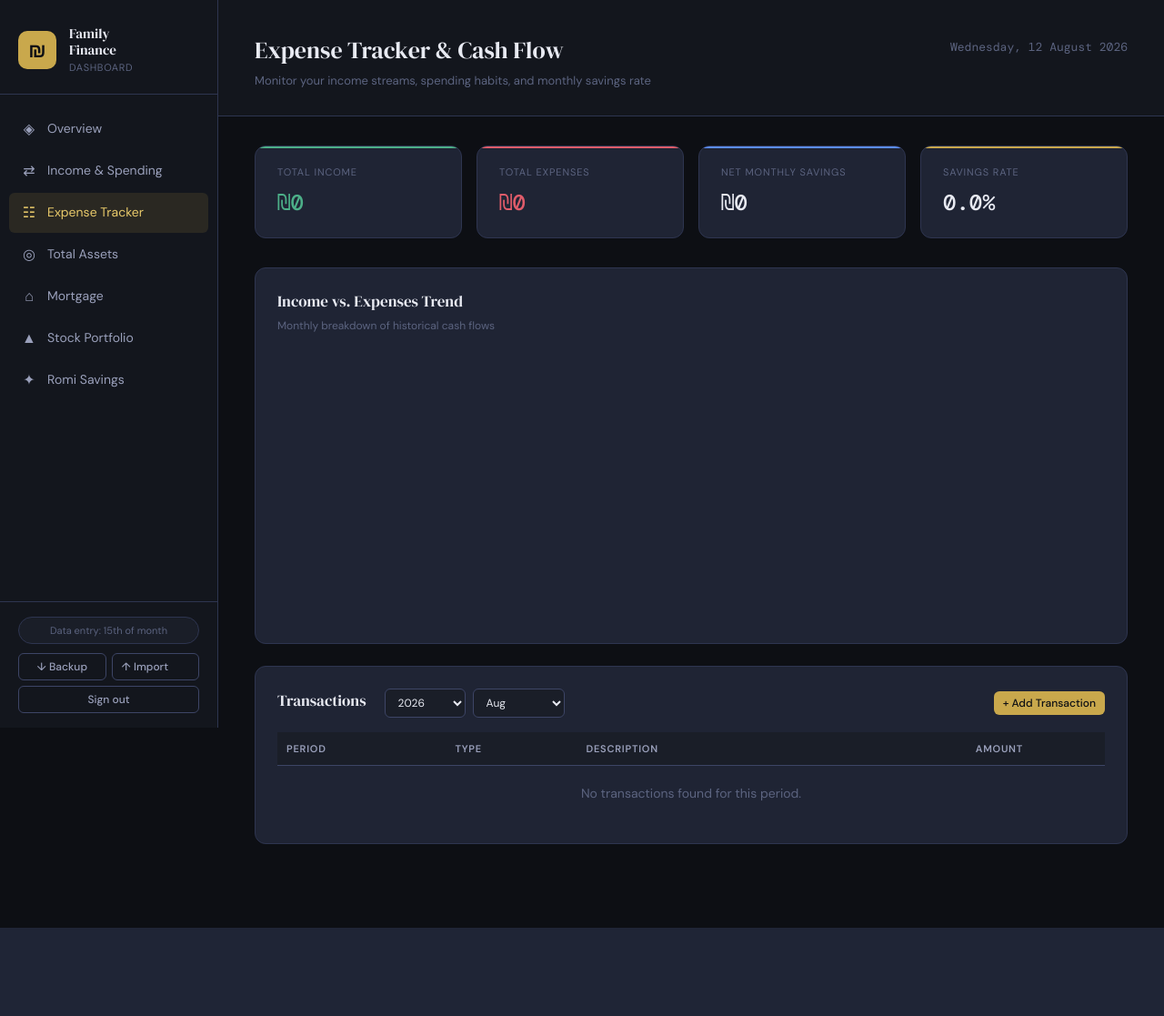
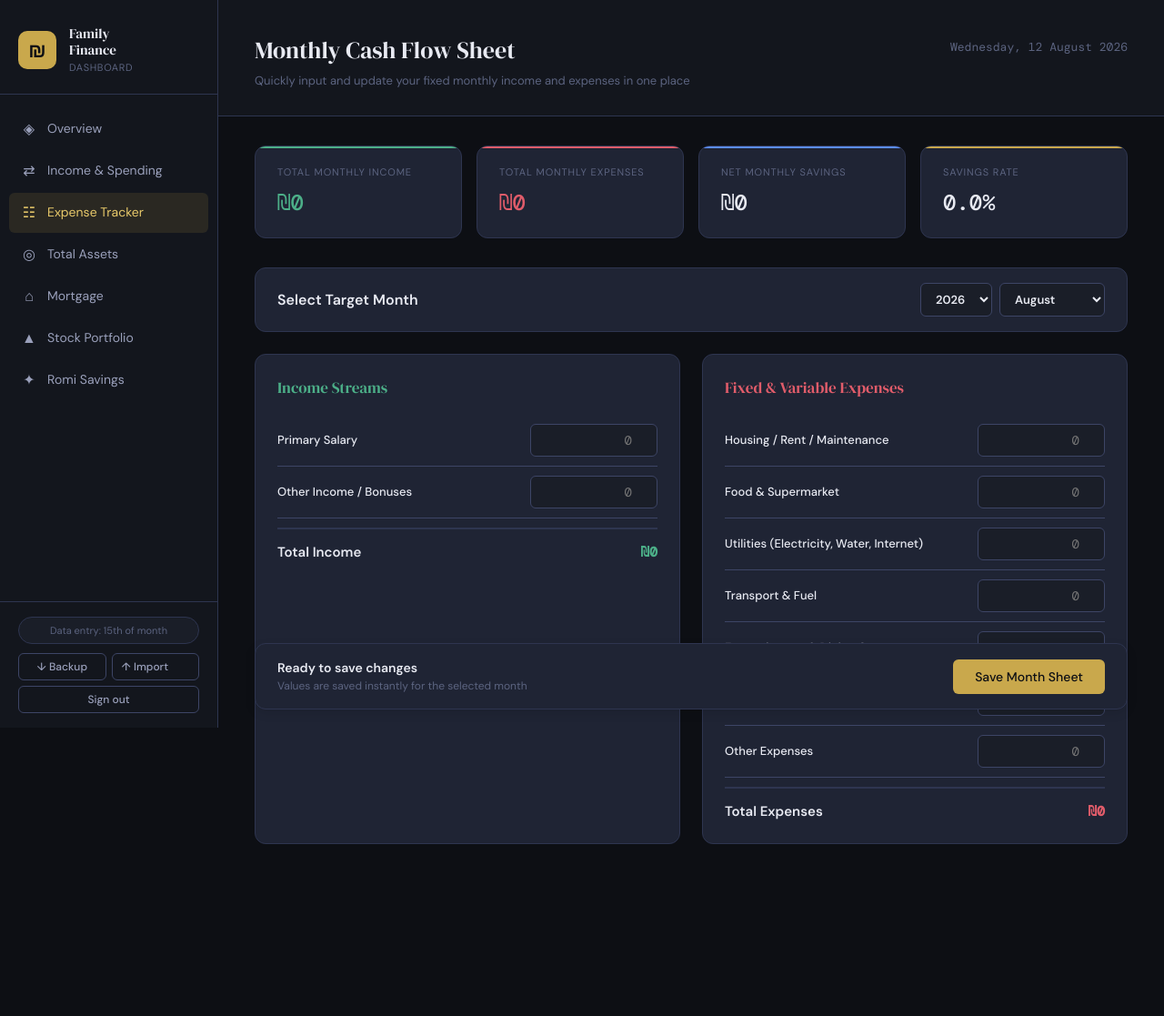
Before and after one commit to avivmesh-cpu/Family-Finance, a Flask app: page /expense-tracker in a window 1280 px wide. Shown: the whole page at 91% size. Before the commit the page ends 1020 px from the top, so only its background shows below. Run offline with Flask 3, Linux system fonts and the light colour scheme; data that the repository does not hold is empty; a map, chart or similar area stays blank.

Commit message:
Update expense_tracker.html

```diff
--- a/templates/expense_tracker.html
+++ b/templates/expense_tracker.html
@@ -1,24 +1,23 @@
 {% extends "base.html" %}
-{% block title %}Expense Tracker & Cash Flow{% endblock %}
-{% block page_title %}Expense Tracker & Cash Flow{% endblock %}
-{% block page_subtitle %}Monitor your income streams, spending habits, and monthly savings rate{% endblock %}
+{% block title %}Monthly Cash Flow Sheet{% endblock %}
+{% block page_title %}Monthly Cash Flow Sheet{% endblock %}
+{% block page_subtitle %}Quickly input and update your fixed monthly income and expenses in one place{% endblock %}
 
 {% block content %}
 <style>
-  .tx-table { width: 100%; border-collapse: collapse; font-family: 'DM Sans', sans-serif; font-size: 13px; color: var(--text); }
-  .tx-table th { background: var(--bg3); border-bottom: 1px solid var(--border2); text-align: left; padding: 10px; font-weight: 600; color: var(--text2); }
-  .tx-table th:nth-child(4), .tx-table th:nth-child(5) { text-align: right; }
-  .tx-table td { padding: 10px; border-bottom: 1px solid var(--border2); text-align: left; }
-  .tx-table td:nth-child(4), .tx-table td:nth-child(5) { text-align: right; font-family: 'DM Mono', monospace; }
+  .sheet-grid { display: grid; grid-template-columns: 1fr 1fr; gap: 24px; margin-bottom: 24px; }
+  @media (max-width: 1024px) { .sheet-grid { grid-template-columns: 1fr; } }
 
-  .table-wrap { overflow-x: auto; max-height: 400px; overflow-y: auto; }
+  .category-row { display: flex; justify-content: space-between; align-items: center; padding: 10px 0; border-bottom: 1px solid var(--border2); }
+  .category-label { font-weight: 500; font-size: 13px; color: var(--text); }
+  .category-input { width: 140px; padding: 8px 12px; background: var(--bg3); border: 1px solid var(--border2); border-radius: var(--radius-sm); color: var(--text); font-family: 'DM Mono', monospace; text-align: right; font-size: 14px; }
+  .category-input:focus { border-color: var(--accent); outline: none; }
 
-  .badge-income { background: rgba(76,175,136,0.15); color: var(--green); padding: 2px 8px; border-radius: 4px; font-size: 11px; font-weight: 700; text-transform: uppercase; }
-  .badge-expense { background: rgba(224,92,106,0.15); color: var(--red); padding: 2px 8px; border-radius: 4px; font-size: 11px; font-weight: 700; text-transform: uppercase; }
+  .toolbar { display: flex; justify-content: space-between; margin-bottom: 20px; align-items: center; flex-wrap: wrap; gap: 12px; }
+  .filter-bar { display: flex; gap: 8px; align-items: center; }
+  .filter-bar select { padding: 8px 12px; background: var(--bg3); border: 1px solid var(--border2); border-radius: var(--radius-sm); color: var(--text); font-family: 'DM Sans', sans-serif; font-size: 13px; font-weight: 600; }
 
-  .toolbar { display: flex; justify-content: space-between; margin-bottom: 16px; align-items: center; flex-wrap: wrap; gap: 8px; }
-  .filter-bar { display: flex; gap: 8px; align-items: center; }
-  .filter-bar select { padding: 6px 10px; background: var(--bg3); border: 1px solid var(--border2); border-radius: var(--radius-sm); color: var(--text); font-family: 'DM Sans', sans-serif; font-size: 12px; }
+  .section-total { display: flex; justify-content: space-between; align-items: center; padding-top: 14px; margin-top: 10px; font-weight: 700; font-size: 15px; border-top: 2px solid var(--border); }
 
   .skeleton {
     background: linear-gradient(90deg, var(--bg3) 25%, var(--border2) 50%, var(--bg3) 75%);
@@ -33,232 +32,204 @@
     100% { background-position: -200% 0; }
   }
 
-  .modal-overlay { position: fixed; top: 0; left: 0; width: 100%; height: 100%; background: rgba(0,0,0,0.6); display: none; align-items: center; justify-content: center; z-index: 1000; }
-  .modal-card { background: var(--surface); border: 1px solid var(--border); border-radius: var(--radius); padding: 24px; width: 400px; box-shadow: 0 10px 30px rgba(0,0,0,0.3); }
-  .modal-header { font-size: 18px; font-weight: 600; margin-bottom: 16px; display: flex; justify-content: space-between; align-items: center; }
-  .form-group-custom { margin-bottom: 12px; }
-  .form-group-custom label { display: block; font-size: 12px; color: var(--text3); margin-bottom: 4px; }
-  .form-group-custom input, .form-group-custom select { width: 100%; padding: 8px 12px; background: var(--bg3); border: 1px solid var(--border2); border-radius: var(--radius-sm); color: var(--text); font-family: 'DM Mono', monospace; }
+  .save-bar { background: var(--surface); border: 1px solid var(--border); border-radius: var(--radius); padding: 16px 24px; display: flex; justify-content: space-between; align-items: center; box-shadow: 0 4px 12px rgba(0,0,0,0.1); position: sticky; bottom: 20px; z-index: 10; }
 </style>
 
 <div class="page-body">
 
   <!-- KPIs -->
   <div class="kpi-grid" id="cashflow-kpis">
-    <div class="kpi-card green"><div class="kpi-label">Total Income</div><div class="kpi-value green skeleton" id="kpi-income">Loading...</div></div>
-    <div class="kpi-card red"><div class="kpi-label">Total Expenses</div><div class="kpi-value red skeleton" id="kpi-expenses">Loading...</div></div>
-    <div class="kpi-card blue"><div class="kpi-label">Net Monthly Savings</div><div class="kpi-value blue skeleton" id="kpi-savings">Loading...</div></div>
-    <div class="kpi-card"><div class="kpi-label">Savings Rate</div><div class="kpi-value skeleton" id="kpi-rate">Loading...</div></div>
+    <div class="kpi-card green"><div class="kpi-label">Total Monthly Income</div><div class="kpi-value green skeleton" id="kpi-income">₪0</div></div>
+    <div class="kpi-card red"><div class="kpi-label">Total Monthly Expenses</div><div class="kpi-value red skeleton" id="kpi-expenses">₪0</div></div>
+    <div class="kpi-card blue"><div class="kpi-label">Net Monthly Savings</div><div class="kpi-value blue skeleton" id="kpi-savings">₪0</div></div>
+    <div class="kpi-card"><div class="kpi-label">Savings Rate</div><div class="kpi-value skeleton" id="kpi-rate">0%</div></div>
   </div>
 
-  <!-- Cash Flow Trend Chart -->
-  <div class="card mb-24">
-    <div class="toolbar">
-      <div>
-        <div class="card-title">Income vs. Expenses Trend</div>
-        <div class="card-subtitle">Monthly breakdown of historical cash flows</div>
-      </div>
-    </div>
-    <div style="height: 300px; position: relative;">
-      <canvas id="cashflow-chart"></canvas>
+  <!-- Month & Year Selector Toolbar -->
+  <div class="toolbar card" style="padding: 16px 24px; margin-bottom: 24px;">
+    <div style="font-weight: 600; font-size: 16px;">Select Target Month</div>
+    <div class="filter-bar">
+      <select id="sheet-year" onchange="loadMonthData()">
+        <!-- Populated via JS -->
+      </select>
+      <select id="sheet-month" onchange="loadMonthData()">
+        <option value="1">January</option>
+        <option value="2">February</option>
+        <option value="3">March</option>
+        <option value="4">April</option>
+        <option value="5">May</option>
+        <option value="6">June</option>
+        <option value="7">July</option>
+        <option value="8">August</option>
+        <option value="9">September</option>
+        <option value="10">October</option>
+        <option value="11">November</option>
+        <option value="12">December</option>
+      </select>
     </div>
   </div>
 
-  <!-- Transactions Table Section -->
+  <!-- Sheet Grid (Income vs Expenses) -->
+  <form id="cashflow-form" onsubmit="saveMonthData(event)">
+    <div class="sheet-grid">
+
+      <!-- Income Card -->
       <div class="card">
-    <div class="toolbar">
-      <div class="filter-bar">
-        <div class="card-title" style="margin-right: 12px;">Transactions</div>
-        <select id="filter-year" onchange="loadTransactions()">
-          <option value="">All Years</option>
-        </select>
-        <select id="filter-month" onchange="loadTransactions()">
-          <option value="">All Months</option>
-          <option value="1">Jan</option><option value="2">Feb</option><option value="3">Mar</option>
-          <option value="4">Apr</option><option value="5">May</option><option value="6">Jun</option>
-          <option value="7">Jul</option><option value="8">Aug</option><option value="9">Sep</option>
-          <option value="10">Oct</option><option value="11">Nov</option><option value="12">Dec</option>
-        </select>
+        <div class="card-title mb-16" style="color: var(--green);">Income Streams</div>
+        <div id="income-categories-container">
+          <!-- Injected via JS -->
         </div>
-      <button class="btn btn-primary btn-sm" onclick="openTxModal()">+ Add Transaction</button>
+        <div class="section-total">
+          <span>Total Income</span>
+          <span id="sum-income" style="font-family: 'DM Mono', monospace; color: var(--green);">₪0</span>
+        </div>
       </div>
 
-    <div class="table-wrap">
-      <table class="tx-table">
-        <thead>
-          <tr>
-            <th>Period</th>
-            <th>Type</th>
-            <th>Description</th>
-            <th>Amount</th>
-            <th style="width: 80px;"></th>
-          </tr>
-        </thead>
-        <tbody id="tx-table-body">
-          <tr><td colspan="5"><div class="skeleton" style="height:20px; width:100%;"></div></td></tr>
-        </tbody>
-      </table>
+      <!-- Expenses Card -->
+      <div class="card">
+        <div class="card-title mb-16" style="color: var(--red);">Fixed & Variable Expenses</div>
+        <div id="expense-categories-container">
+          <!-- Injected via JS -->
+        </div>
+        <div class="section-total">
+          <span>Total Expenses</span>
+          <span id="sum-expenses" style="font-family: 'DM Mono', monospace; color: var(--red);">₪0</span>
         </div>
       </div>
 
     </div>
 
-<!-- Modal: Add Transaction -->
-<div class="modal-overlay" id="tx-modal">
-  <div class="modal-card">
-    <div class="modal-header">
-      <span>New Transaction</span>
-      <button class="btn btn-ghost btn-sm" onclick="closeTxModal()">✕</button>
+    <!-- Sticky Save Bar -->
+    <div class="save-bar">
+      <div>
+        <div style="font-weight: 600; font-size: 14px;" id="save-status-text">Ready to save changes</div>
+        <div style="font-size: 12px; color: var(--text3);">Values are saved instantly for the selected month</div>
       </div>
-    <form onsubmit="handleTxSubmit(event)">
-      <div style="display:grid; grid-template-columns: 1fr 1fr; gap: 8px;">
-        <div class="form-group-custom">
-          <label>Year</label>
-          <input type="number" id="tx-year" required />
-        </div>
-        <div class="form-group-custom">
-          <label>Month</label>
-          <input type="number" id="tx-month" min="1" max="12" required />
-        </div>
-      </div>
-      <div class="form-group-custom">
-        <label>Category / Type</label>
-        <select id="tx-type">
-          <option value="income_salary">Salary (Income)</option>
-          <option value="income_other">Other Income</option>
-          <option value="housing">Housing / Rent</option>
-          <option value="food">Food & Dining</option>
-          <option value="utilities">Utilities</option>
-          <option value="transport">Transport</option>
-          <option value="entertainment">Entertainment</option>
-          <option value="shopping">Shopping</option>
-          <option value="other_expense">Other Expense</option>
-        </select>
-      </div>
-      <div class="form-group-custom">
-        <label>Description</label>
-        <input type="text" id="tx-desc" placeholder="e.g. Supermarket" required />
-      </div>
-      <div class="form-group-custom">
-        <label>Amount (₪)</label>
-        <input type="number" id="tx-amount" step="any" placeholder="0.00" required />
-      </div>
-      <div style="margin-top: 20px; display: flex; justify-content: flex-end; gap: 8px;">
-        <button type="button" class="btn btn-ghost" onclick="closeTxModal()">Cancel</button>
-        <button type="submit" class="btn btn-primary">Save Transaction</button>
+      <button type="submit" class="btn btn-primary" style="padding: 10px 24px; font-size: 14px;">Save Month Sheet</button>
     </div>
   </form>
-  </div>
+
 </div>
 
 {% endblock %}
 
 {% block scripts %}
-<script src="https://cdn.jsdelivr.net/npm/chart.js"></script>
 <script>
-let transactionsData = [];
-let summaryData = {};
-let cfChart = null;
+// Fixed categories configuration
+const INCOME_CATEGORIES = [
+  { key: 'income_salary', label: 'Primary Salary' },
+  { key: 'income_other', label: 'Other Income / Bonuses' }
+];
+
+const EXPENSE_CATEGORIES = [
+  { key: 'housing', label: 'Housing / Rent / Maintenance' },
+  { key: 'food', label: 'Food & Supermarket' },
+  { key: 'utilities', label: 'Utilities (Electricity, Water, Internet)' },
+  { key: 'transport', label: 'Transport & Fuel' },
+  { key: 'entertainment', label: 'Entertainment & Dining Out' },
+  { key: 'shopping', label: 'Shopping & Apparel' },
+  { key: 'other_expense', label: 'Other Expenses' }
+];
+
+let monthTransactions = [];
 
 const fmtMoney = (n) => '₪' + new Intl.NumberFormat('en-US', {maximumFractionDigits: 0}).format(n);
 
-async function initPage() {
+async function initSheet() {
   const now = new Date();
   const currentYear = now.getFullYear();
 
-  // Populate year dropdown options dynamically
-  const yearSelect = document.getElementById('filter-year');
-  for (let y = currentYear; y >= currentYear - 4; y--) {
+  const yearSelect = document.getElementById('sheet-year');
+  for (let y = currentYear; y >= currentYear - 5; y--) {
     yearSelect.innerHTML += `<option value="${y}">${y}</option>`;
   }
   yearSelect.value = currentYear;
-  document.getElementById('filter-month').value = now.getMonth() + 1;
+  document.getElementById('sheet-month').value = now.getMonth() + 1;
 
-  await loadSummary();
-  await loadTransactions();
+  buildFormStructure();
+  await loadMonthData();
 }
 
-async function loadSummary() {
-  try {
-    summaryData = await FF.get('/api/transactions/summary');
-    renderChart();
-  } catch (err) {
-    console.error('Failed to load transaction summary', err);
-  }
-}
+function buildFormStructure() {
+  const incContainer = document.getElementById('income-categories-container');
+  incContainer.innerHTML = '';
+  INCOME_CATEGORIES.forEach(cat => {
+    incContainer.innerHTML += `
+      <div class="category-row">
+        <span class="category-label">${cat.label}</span>
+        <input type="number" step="any" id="cat_${cat.key}" class="category-input" value="0" oninput="calculateTotals()" placeholder="0" />
+      </div>
+    `;
+  });
 
-async function loadTransactions() {
-  const yr = document.getElementById('filter-year').value;
-  const mo = document.getElementById('filter-month').value;
-
-  let url = '/api/transactions';
-  let params = [];
-  if (yr) params.push(`year=${yr}`);
-  if (mo) params.push(`month=${mo}`);
-  if (params.length) url += '?' + params.join('&');
-
-  try {
-    transactionsData = await FF.get(url);
-    renderTable();
-    updateKPIs(yr, mo);
-  } catch (err) {
-    console.error('Failed to load transactions', err);
-  }
-}
-
-function renderTable() {
-  const tbody = document.getElementById('tx-table-body');
-  tbody.innerHTML = '';
-
-  if (!transactionsData || !transactionsData.length) {
-    tbody.innerHTML = '<tr><td colspan="5" style="text-align:center; color:var(--text3); padding:20px;">No transactions found for this period.</td></tr>';
-    return;
-  }
-
-  transactionsData.forEach(t => {
-    const isIncome = t.type.startsWith('income');
-    const badge = isIncome ? `<span class="badge-income">Income</span>` : `<span class="badge-expense">${t.type}</span>`;
-
-    tbody.innerHTML += `
-      <tr>
-        <td>${t.year}-${String(t.month).padStart(2, '0')}</td>
-        <td>${badge}</td>
-        <td>${t.description}</td>
-        <td>${fmtMoney(t.amount)}</td>
-        <td><button class="btn btn-danger btn-icon btn-sm" onclick="deleteTx(${t.id})">✕</button></td>
-      </tr>
+  const expContainer = document.getElementById('expense-categories-container');
+  expContainer.innerHTML = '';
+  EXPENSE_CATEGORIES.forEach(cat => {
+    expContainer.innerHTML += `
+      <div class="category-row">
+        <span class="category-label">${cat.label}</span>
+        <input type="number" step="any" id="cat_${cat.key}" class="category-input" value="0" oninput="calculateTotals()" placeholder="0" />
+      </div>
     `;
   });
 }
 
-function updateKPIs(selectedYr, selectedMo) {
-  let income = 0;
-  let expenses = 0;
+async function loadMonthData() {
+  const yr = document.getElementById('sheet-year').value;
+  const mo = document.getElementById('sheet-month').value;
 
-  if (selectedYr && selectedMo) {
-    // Exact month filter match
-    const key = `${selectedYr}-${String(selectedMo).padStart(2, '0')}`;
-    const mData = summaryData[key];
-    if (mData) {
-      income = mData.salary + mData.other_income;
-      expenses = mData.expenses;
-    }
-  } else {
-    // Aggregate summary matching filter criteria
-    for (let k in summaryData) {
-      const [y, m] = k.split('-');
-      if ((!selectedYr || y === selectedYr) && (!selectedMo || parseInt(m) === parseInt(selectedMo))) {
-        income += (summaryData[k].salary + summaryData[k].other_income);
-        expenses += summaryData[k].expenses;
-      }
+  try {
+    const res = await FF.get(`/api/transactions?year=${yr}&month=${mo}`);
+    monthTransactions = res || [];
+
+    // Reset inputs to 0 first
+    [...INCOME_CATEGORIES, ...EXPENSE_CATEGORIES].forEach(cat => {
+      const input = document.getElementById(`cat_${cat.key}`);
+      if (input) input.value = '';
+    });
+
+    // Populate inputs with fetched values (summing if multiple entries exist per category type)
+    const categoryTotals = {};
+    monthTransactions.forEach(t => {
+      categoryTotals[t.type] = (categoryTotals[t.type] || 0) + parseFloat(t.amount);
+    });
+
+    for (let key in categoryTotals) {
+      const input = document.getElementById(`cat_${key}`);
+      if (input) {
+        input.value = categoryTotals[key];
       }
     }
 
-  const netSavings = income - expenses;
-  const savingsRate = income > 0 ? (netSavings / income) * 100 : 0;
+    calculateTotals();
+    document.querySelectorAll('.skeleton').forEach(el => el.classList.remove('skeleton'));
+  } catch (err) {
+    console.error('Failed to load month data', err);
+  }
+}
 
-  document.getElementById('kpi-income').textContent = fmtMoney(income);
-  document.getElementById('kpi-expenses').textContent = fmtMoney(expenses);
+function calculateTotals() {
+  let totalInc = 0;
+  let totalExp = 0;
+
+  INCOME_CATEGORIES.forEach(cat => {
+    const val = parseFloat(document.getElementById(`cat_${cat.key}`).value) || 0;
+    totalInc += val;
+  });
+
+  EXPENSE_CATEGORIES.forEach(cat => {
+    const val = parseFloat(document.getElementById(`cat_${cat.key}`).value) || 0;
+    totalExp += val;
+  });
+
+  const netSavings = totalInc - totalExp;
+  const savingsRate = totalInc > 0 ? (netSavings / totalInc) * 100 : 0;
+
+  document.getElementById('sum-income').textContent = fmtMoney(totalInc);
+  document.getElementById('sum-expenses').textContent = fmtMoney(totalExp);
+
+  document.getElementById('kpi-income').textContent = fmtMoney(totalInc);
+  document.getElementById('kpi-expenses').textContent = fmtMoney(totalExp);
 
   const savingsEl = document.getElementById('kpi-savings');
   savingsEl.textContent = fmtMoney(netSavings);
@@ -267,79 +238,46 @@ function updateKPIs(selectedYr, selectedMo) {
   const rateEl = document.getElementById('kpi-rate');
   rateEl.textContent = savingsRate.toFixed(1) + '%';
   rateEl.className = 'kpi-value ' + (savingsRate >= 0 ? 'val-green' : 'val-red');
-
-  document.querySelectorAll('.skeleton').forEach(el => el.classList.remove('skeleton'));
 }
 
-function renderChart() {
-  const months = Object.keys(summaryData).sort();
-  if (!months.length) return;
+async function saveMonthData(e) {
+  e.preventDefault();
+  const yr = parseInt(document.getElementById('sheet-year').value);
+  const mo = parseInt(document.getElementById('sheet-month').value);
+  const statusText = document.getElementById('save-status-text');
 
-  const incomeVals = months.map(m => summaryData[m].salary + summaryData[m].other_income);
-  const expenseVals = months.map(m => summaryData[m].expenses);
+  statusText.textContent = 'Saving changes...';
 
-  const ctx = document.getElementById('cashflow-chart').getContext('2d');
-  if (cfChart) {
-    cfChart.data.labels = months;
-    cfChart.data.datasets[0].data = incomeVals;
-    cfChart.data.datasets[1].data = expenseVals;
-    cfChart.update();
-  } else {
-    cfChart = new Chart(ctx, {
-      type: 'bar',
-      data: {
-        labels: months,
-        datasets: [
-          { label: 'Income', data: incomeVals, backgroundColor: '#4caf88', borderRadius: 4 },
-          { label: 'Expenses', data: expenseVals, backgroundColor: '#e05c6a', borderRadius: 4 }
-        ]
-      },
-      options: {
-        responsive: true,
-        maintainAspectRatio: false,
-        plugins: {
-          legend: { display: true, position: 'top' },
-          tooltip: { callbacks: { label: ctx => ctx.dataset.label + ': ' + fmtMoney(ctx.parsed.y) } }
-        },
-        scales: {
-          y: { ticks: { callback: v => '₪' + v.toLocaleString() } },
-          x: { grid: { display: false } }
+  try {
+    // 1. Delete all existing transactions for this month to prevent duplicates
+    for (let t of monthTransactions) {
+      await FF.del(`/api/transactions/${t.id}`);
     }
-      }
+
+    // 2. Insert new non-zero category values
+    const allCategories = [...INCOME_CATEGORIES, ...EXPENSE_CATEGORIES];
+    for (let cat of allCategories) {
+      const val = parseFloat(document.getElementById(`cat_${cat.key}`).value) || 0;
+      if (val > 0) {
+        await FF.post('/api/transactions', {
+          year: yr,
+          month: mo,
+          type: cat.key,
+          description: cat.label,
+          amount: val
         });
       }
     }
 
-function openTxModal() {
-  document.getElementById('tx-modal').style.display = 'flex';
-  const now = new Date();
-  document.getElementById('tx-year').value = now.getFullYear();
-  document.getElementById('tx-month').value = now.getMonth() + 1;
-}
-function closeTxModal() { document.getElementById('tx-modal').style.display = 'none'; }
-
-async function handleTxSubmit(e) {
-  e.preventDefault();
-  const year = parseInt(document.getElementById('tx-year').value);
-  const month = parseInt(document.getElementById('tx-month').value);
-  const type = document.getElementById('tx-type').value;
-  const description = document.getElementById('tx-desc').value.trim();
-  const amount = parseFloat(document.getElementById('tx-amount').value);
-
-  closeTxModal();
-  await FF.post('/api/transactions', { year, month, type, description, amount });
-  await loadSummary();
-  loadTransactions();
-}
-
-async function deleteTx(id) {
-  if (confirm('Delete this transaction?')) {
-    await FF.del(`/api/transactions/${id}`);
-    await loadSummary();
-    loadTransactions();
+    statusText.textContent = '✓ Changes saved successfully!';
+    setTimeout(() => { statusText.textContent = 'Ready to save changes'; }, 3000);
+    await loadMonthData();
+  } catch (err) {
+    statusText.textContent = 'Error saving changes!';
+    console.error(err);
   }
 }
 
-initPage();
+initSheet();
 </script>
 {% endblock %}
```
Lines whose indentation alone changed are shown as unchanged.
